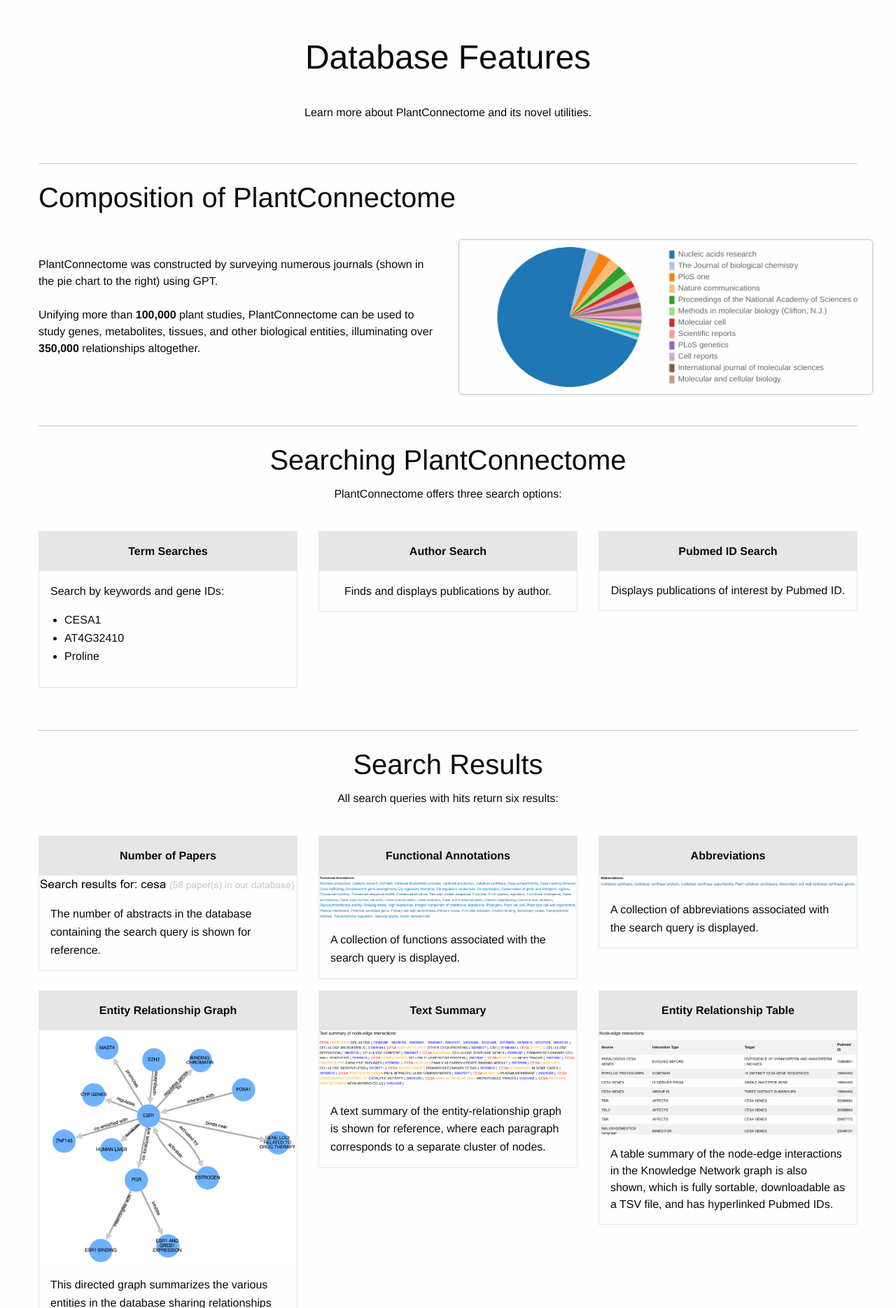
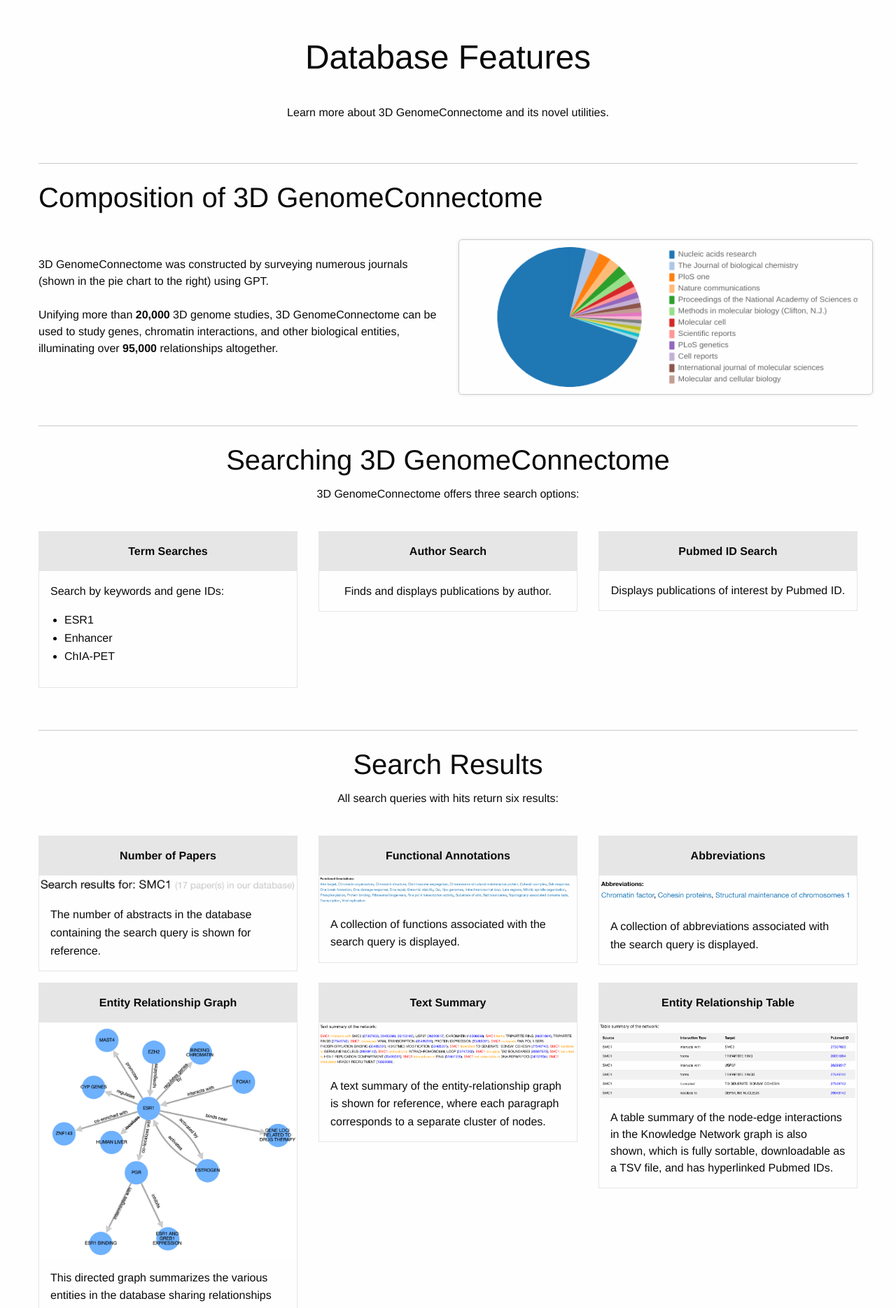
Before and after one commit to cyusong/humanconnectome, a Flask app: page /features in a window 1280 px wide. Shown: the part 54-1923 px from the top of the page at 70% size. Run offline with Flask 2, Linux system fonts and the light colour scheme; some libraries are stand-ins or nearby versions.

Commit message:
updated features page

```diff
--- a/templates/base.html
+++ b/templates/base.html
@@ -31,7 +31,7 @@
                         margin-right: 20px; /* Adjust the margin as per your needs */
                       }
                     </style>
-                    <li class="list-item"> <img src="../static/YC_icon.png"> </li>
+                    <li class="list-item"> <img src="../static/3DGenomeConnectome_icon.png"> </li>
 
                     <li> <a href = "/"> Home </a> </li>
                     <li> <a href = "/catalogue"> Entities </a> </li>
--- a/templates/features.html
+++ b/templates/features.html
@@ -16,18 +16,18 @@
         <br>
         <h1> Database Features </h1>
         <br>
-        <p> Learn more about PlantConnectome and its novel utilities. </p>
+        <p> Learn more about 3D GenomeConnectome and its novel utilities. </p>
         <br>
     </div>
     <hr>
-    <h2> Composition of PlantConnectome </h2>
+    <h2> Composition of 3D GenomeConnectome </h2>
     <br>
     <div class = 'grid-x grid-margin-x'>
         <div class = 'cell medium-6'>
             <br>
-            PlantConnectome was constructed by surveying numerous journals (shown in the pie chart to the right) using GPT.
+            3D GenomeConnectome was constructed by surveying numerous journals (shown in the pie chart to the right) using GPT.
             <br> <br>
-            Unifying more than <strong>100,000</strong> plant studies, PlantConnectome can be used to study genes, metabolites, tissues, and other biological entities, illuminating over <strong>350,000</strong> relationships altogether.
+            Unifying more than <strong>20,000</strong> 3D genome studies, 3D GenomeConnectome can be used to study genes, chromatin interactions, and other biological entities, illuminating over <strong>95,000</strong> relationships altogether.
         </div>
         <div class = 'cell medium-6'>
             <canvas id = "piechart" width = '550' height = '200'> </canvas>
@@ -37,8 +37,8 @@
     <br>
     <hr>
     <div class = 'text-center'>
-        <h2> Searching PlantConnectome </h2>
-        <p> PlantConnectome offers three search options: </p>
+        <h2> Searching 3D GenomeConnectome </h2>
+        <p> 3D GenomeConnectome offers three search options: </p>
         <br>
     </div>
     <div class = 'grid-x grid-margin-x medium-up-3'>
@@ -51,9 +51,9 @@
                     <p>
                         Search by keywords and gene IDs:
                         <ul style= "text-align: left;">
-                            <li> CESA1 </li>
-                            <li> AT4G32410 </li>
-                            <li> Proline </li>
+                            <li> ESR1 </li>
+                            <li> Enhancer </li>
+                            <li> ChIA-PET </li>
                         </ul>
                     </p>
                 </div>
@@ -122,7 +122,7 @@
                 <div class = 'card-divider' style="display: flex; justify-content: center;">
                     <strong> Abbreviations  </strong>
                 </div>
-                <img src = "{{ url_for('static', filename = '/abbrs.png') }}" alt = "A sample entity-relationship graph">
+                <img src = "{{ url_for('static', filename = '/abbrevs.png') }}" alt = "A sample entity-relationship graph">
                 <div class = 'card-section' style= "text-align: left;">
                     <p>
                         A collection of abbreviations associated with the search query is displayed.
@@ -135,7 +135,7 @@
                 <div class = 'card-divider' style="display: flex; justify-content: center;">
                     <strong> Entity Relationship Graph </strong>
                 </div>
-                <img src = '../static/Capture.PNG' alt = "A sample entity-relationship graph">
+                <img src = '../static/capture.png' alt = "A sample entity-relationship graph">
                 <div class = 'card-section' style= "text-align: left; overflow: scroll;">
                     <p>
                         This directed graph summarizes the various entities in the database sharing relationships with the search query. Each circle (i.e., node) and arrow (i.e., edge) on the graph represents an entity and a relationship shared between two entities, respectively.
@@ -150,7 +150,7 @@
                 <div class = 'card-divider' style="display: flex; justify-content: center;">
                     <strong> Text Summary </strong>
                 </div>
-                <img src = '../static/text-summary.png' alt = "Text-summary of search results">
+                <img src = '../static/text_summary.png' alt = "Text-summary of search results">
                 <div class = 'card-section' style= "text-align: left;">
                     <p>
                         A text summary of the entity-relationship graph is shown for reference, where each paragraph corresponds to a separate cluster of nodes.
@@ -163,7 +163,7 @@
                 <div class = 'card-divider' style="display: flex; justify-content: center;">
                     <strong> Entity Relationship Table </strong>
                 </div>
-                <img src = '../static/table.png' alt = "A sample entity-relationship graph">
+                <img src = '../static/table_summary.png' alt = "A sample entity-relationship graph">
                 <div class = 'card-section' style= "text-align: left;">
                     A table summary of the node-edge interactions in the Knowledge Network graph is also shown, which is fully sortable, downloadable as a TSV file, and has hyperlinked Pubmed IDs.
                 </div>
```
Also changed, not shown: static/3DGenomeConnectome_icon.png (renamed from static/YC_icon.png), static/PC_icon.png (deleted), static/abbrevs.png (added), static/abbrs.png (deleted), static/functional_annotations.png, static/num_papers.png, static/table.png (deleted), static/table_summary.png (added), static/text-summary.png (deleted), static/text_summary.png (added).
